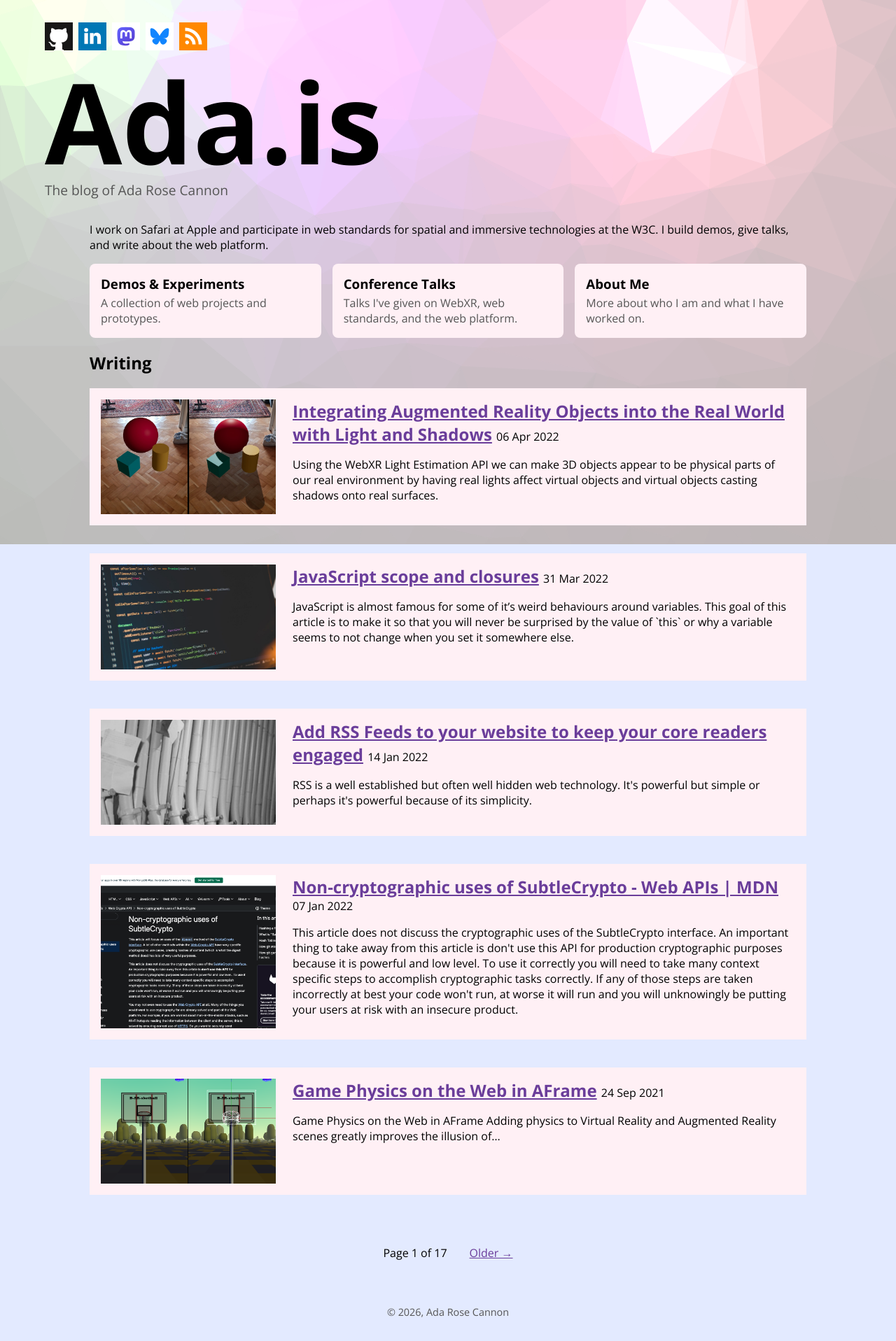
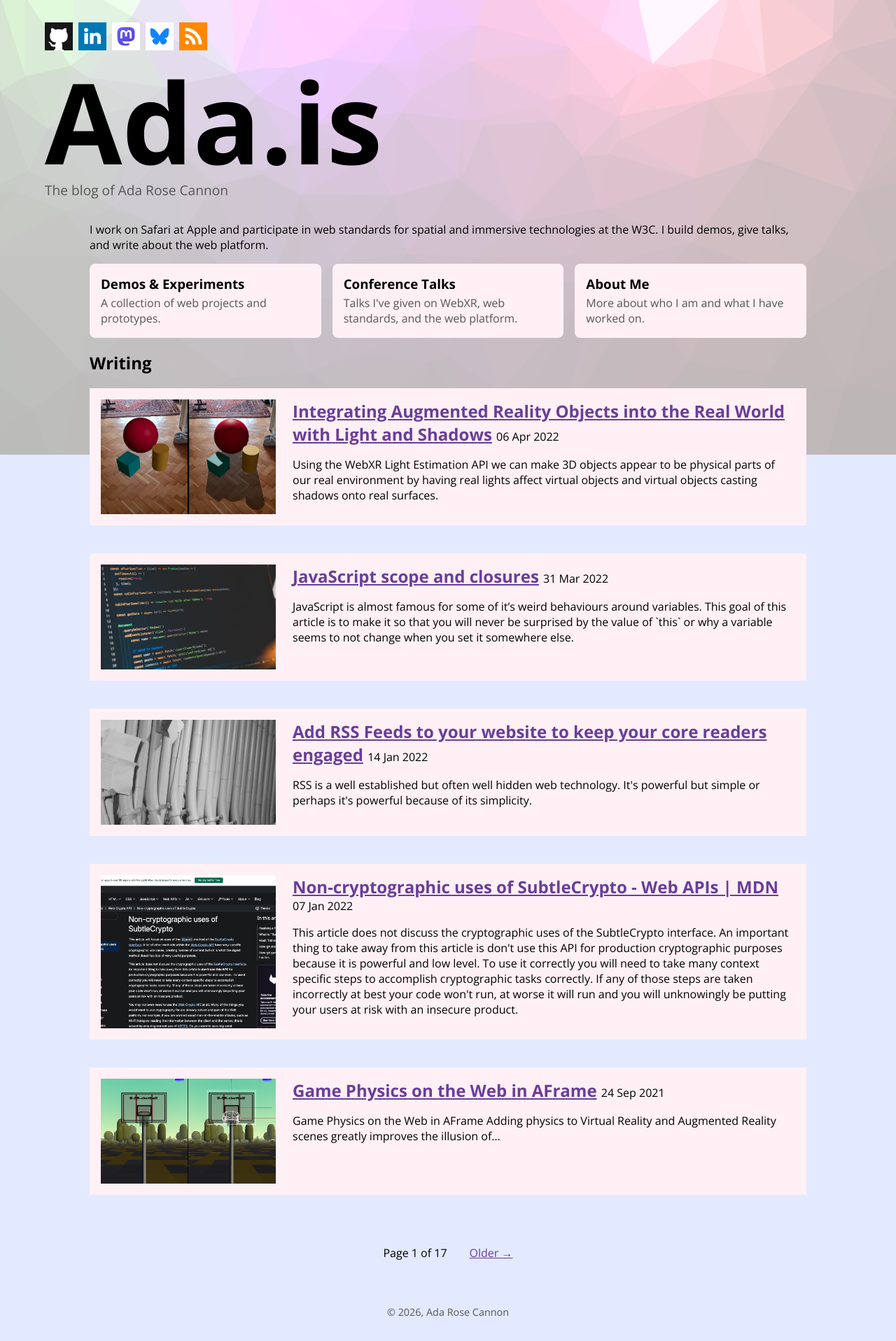
Before and after one commit to AdaRoseCannon/adarosecannon.github.io, a Jekyll site: the page built from index.html, in a window 1280 px wide. Shown: the whole page at 70% size. Built offline with Jekyll 4.4.1, drawn with Linux system fonts in a browser that asks for light colours; the list of posts is cut into pages by our own code.

Commit message:
tweak bg position

```diff
--- a/styles/main.css
+++ b/styles/main.css
@@ -34,6 +34,7 @@ body {
   background-image: url(/images/pattern.svg);
   background-size: 100% auto;
   background-repeat: no-repeat;
+  background-position-y: calc(-60vw + 50vw);
 
   @media (max-width: 600px) {
     padding: 0 1rem;
```
